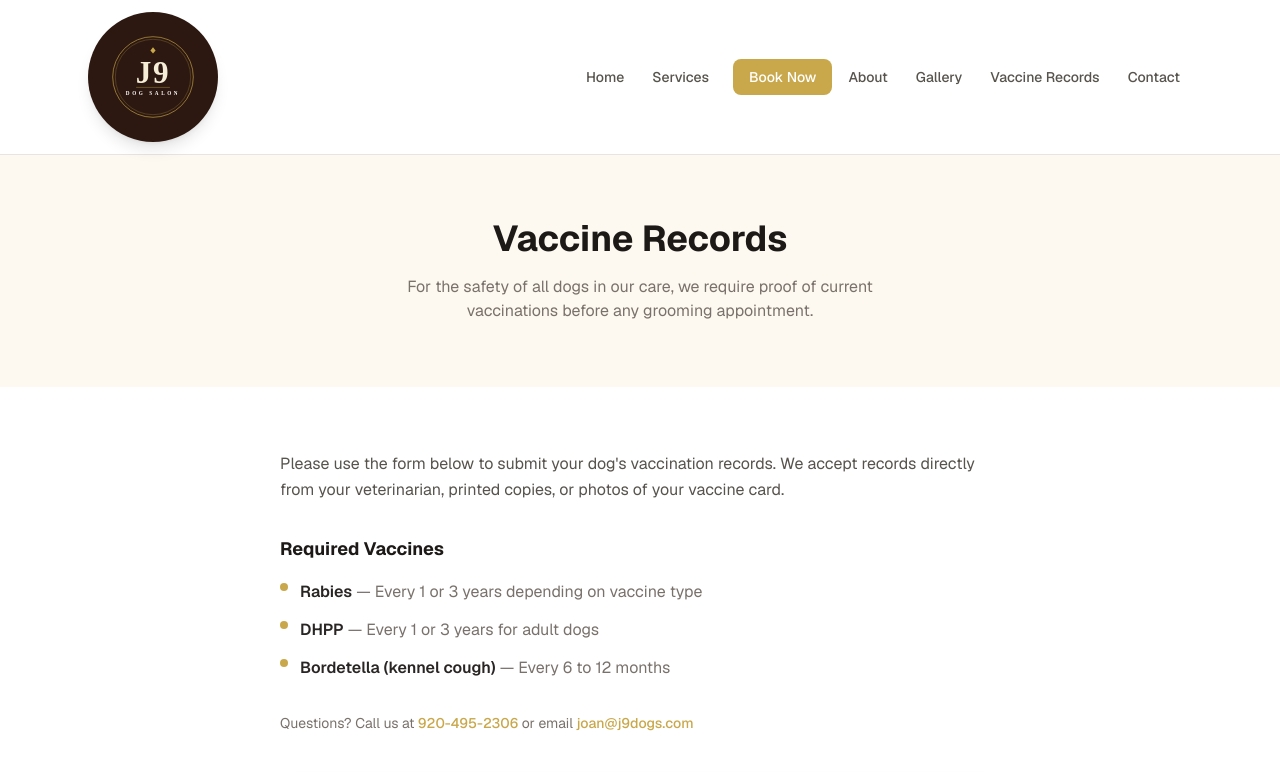
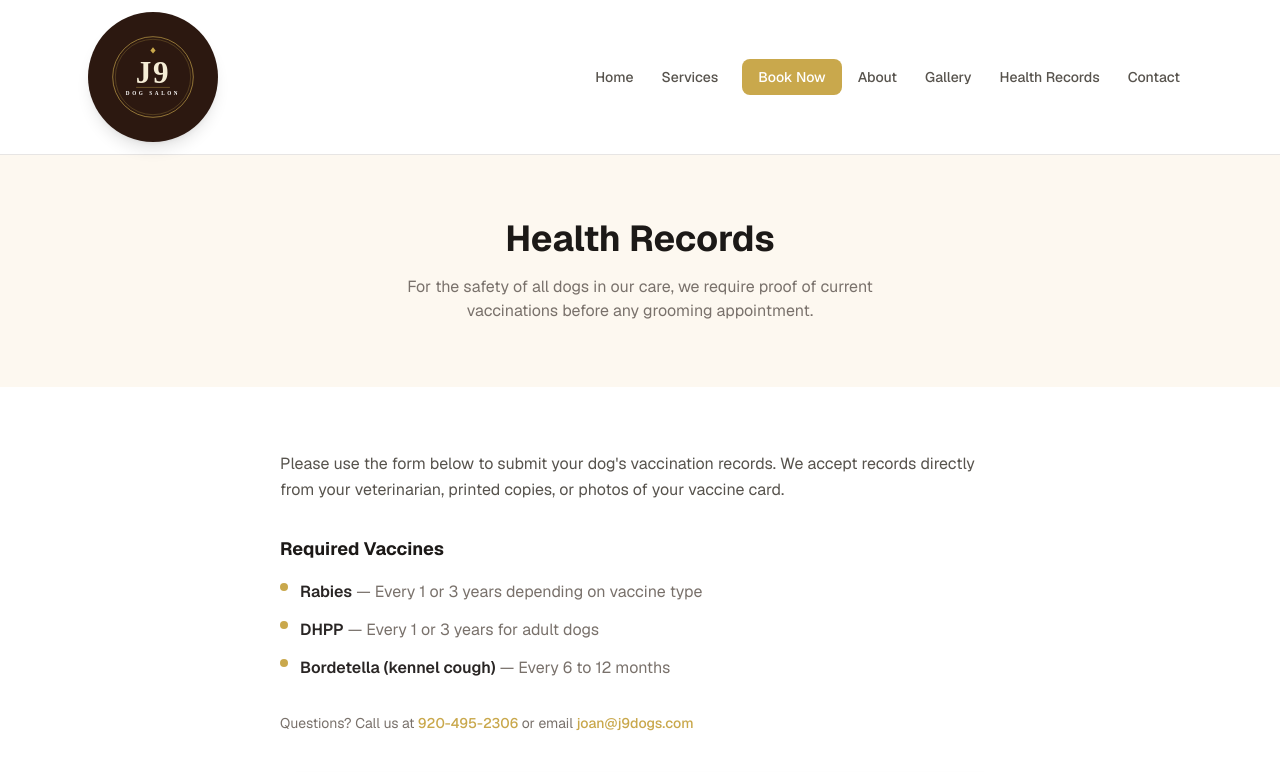
Before and after one commit to rebarlas2534-ship-it/j9-dog-salon, a Next.js app: page /vaccines in a window 1280 px wide. Shown: the top 772 px of the page. Built offline with nearby package versions, Linux system fonts and the light colour scheme; grey boxes are pictures that could not be loaded.

Commit message:
Rename Vaccine Records to Health Records site-wide

```diff
--- a/app/vaccines/page.tsx
+++ b/app/vaccines/page.tsx
@@ -1,7 +1,7 @@
 import type { Metadata } from "next";
 
 export const metadata: Metadata = {
-  title: "Vaccine Records | J-9 Dog Salon",
+  title: "Health Records | J-9 Dog Salon",
   description: "Submit your dog's vaccination records to J-9 Dog Salon in Sturgeon Bay, WI.",
 };
 
@@ -26,7 +26,7 @@ export default function VaccinesPage() {
       {/* Hero */}
       <section className="bg-sage-50 py-16">
         <div className="mx-auto max-w-6xl px-6 text-center">
-          <h1 className="text-4xl font-bold text-stone-900 mb-4">Vaccine Records</h1>
+          <h1 className="text-4xl font-bold text-stone-900 mb-4">Health Records</h1>
           <p className="text-stone-500 max-w-lg mx-auto">
             For the safety of all dogs in our care, we require proof of current vaccinations
             before any grooming appointment.
@@ -83,7 +83,7 @@ export default function VaccinesPage() {
               frameBorder="0"
               marginHeight={0}
               marginWidth={0}
-              title="Vaccine Records Submission Form"
+              title="Health Records Submission Form"
             >
               Loading…
             </iframe>
--- a/components/Nav.tsx
+++ b/components/Nav.tsx
@@ -10,7 +10,7 @@ const links = [
   { href: "/booking", label: "Book Now" },
   { href: "/about", label: "About" },
   { href: "/gallery", label: "Gallery" },
-  { href: "/vaccines", label: "Vaccine Records" },
+  { href: "/vaccines", label: "Health Records" },
   { href: "/contact", label: "Contact" },
 ];
 
```
